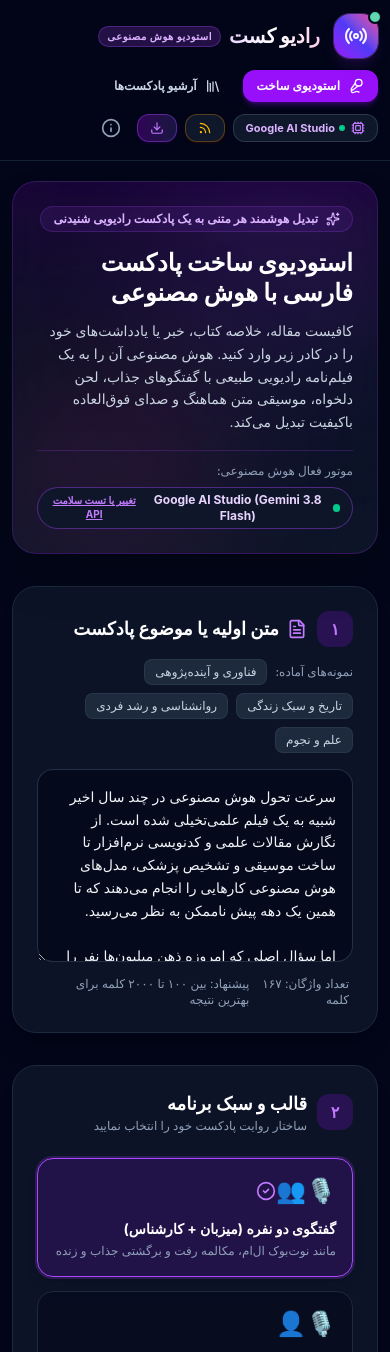
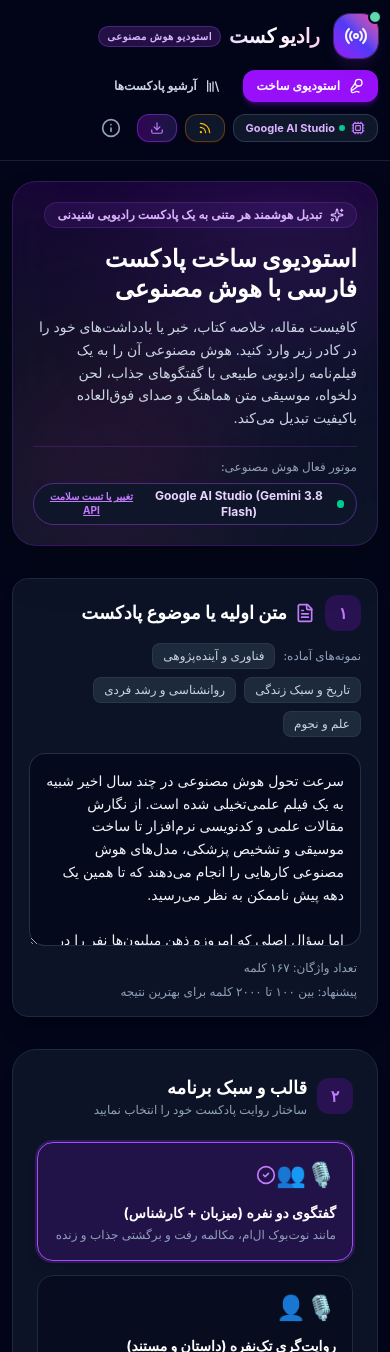
Before and after one commit to yusi20006-max/RADIOCAST, a React (Vite) app: page / in a window 390 px wide. Shown: the top 1352 px of the page. Built offline with nearby package versions, Linux system fonts and the light colour scheme.

Commit message:
fix: improve input form wrapping and mobile spacing

```diff
--- a/src/components/InputStep.tsx
+++ b/src/components/InputStep.tsx
@@ -89,9 +89,9 @@ export const InputStep: React.FC<InputStepProps> = ({
   };
 
   return (
-    <div className="max-w-5xl mx-auto space-y-8 pb-16">
+    <div className="w-full min-w-0 max-w-5xl mx-auto space-y-8 pb-16">
       {/* Hero Banner */}
-      <div className="relative overflow-hidden rounded-3xl bg-gradient-to-b from-purple-950/40 via-slate-900/60 to-slate-900/90 border border-purple-500/20 p-6 sm:p-10 shadow-2xl backdrop-blur-xl">
+      <div className="relative overflow-hidden rounded-3xl bg-gradient-to-b from-purple-950/40 via-slate-900/60 to-slate-900/90 border border-purple-500/20 p-5 sm:p-10 shadow-2xl backdrop-blur-xl">
         <div className="absolute top-0 right-0 -mt-8 -mr-8 w-64 h-64 bg-purple-500/10 rounded-full blur-3xl pointer-events-none" />
         <div className="absolute bottom-0 left-0 -mb-8 -ml-8 w-64 h-64 bg-pink-500/10 rounded-full blur-3xl pointer-events-none" />
 
@@ -124,7 +124,7 @@ export const InputStep: React.FC<InputStepProps> = ({
 
       <form onSubmit={handleSubmit} className="space-y-8">
         {/* Step 1: Text Input & Sample Pickers */}
-        <div className="bg-slate-900/80 rounded-3xl border border-slate-800 p-6 sm:p-8 space-y-4 shadow-xl">
+        <div className="bg-slate-900/80 rounded-2xl sm:rounded-3xl border border-slate-800 p-4 sm:p-8 space-y-4 shadow-xl">
           <div className="flex flex-wrap items-center justify-between gap-3">
             <div className="flex items-center gap-2.5">
               <div className="w-9 h-9 rounded-xl bg-purple-600/20 text-purple-400 flex items-center justify-center font-bold">
@@ -161,7 +161,7 @@ export const InputStep: React.FC<InputStepProps> = ({
               className="w-full bg-slate-950/70 border border-slate-700/70 rounded-2xl p-4 text-slate-100 text-sm leading-relaxed placeholder:text-slate-500 focus:outline-none focus:ring-2 focus:ring-purple-500 focus:border-transparent transition-all resize-y"
               dir="rtl"
             />
-            <div className="flex items-center justify-between mt-2 px-1 text-xs text-slate-400">
+            <div className="flex flex-wrap items-center justify-between gap-2 mt-2 px-1 text-xs text-slate-400">
               <span>تعداد واژگان: {wordCount.toLocaleString('fa-IR')} کلمه</span>
               <span>پیشنهاد: بین ۱۰۰ تا ۲۰۰۰ کلمه برای بهترین نتیجه</span>
             </div>
@@ -385,7 +385,7 @@ export const InputStep: React.FC<InputStepProps> = ({
               {/* Host 1 */}
               <div className="space-y-2">
                 <label className="text-xs font-medium text-slate-300">نام و صدای میزبان اول:</label>
-                <div className="flex gap-2">
+                <div className="flex flex-wrap sm:flex-nowrap gap-2">
                   <input
                     type="text"
                     value={host1Name}
```
